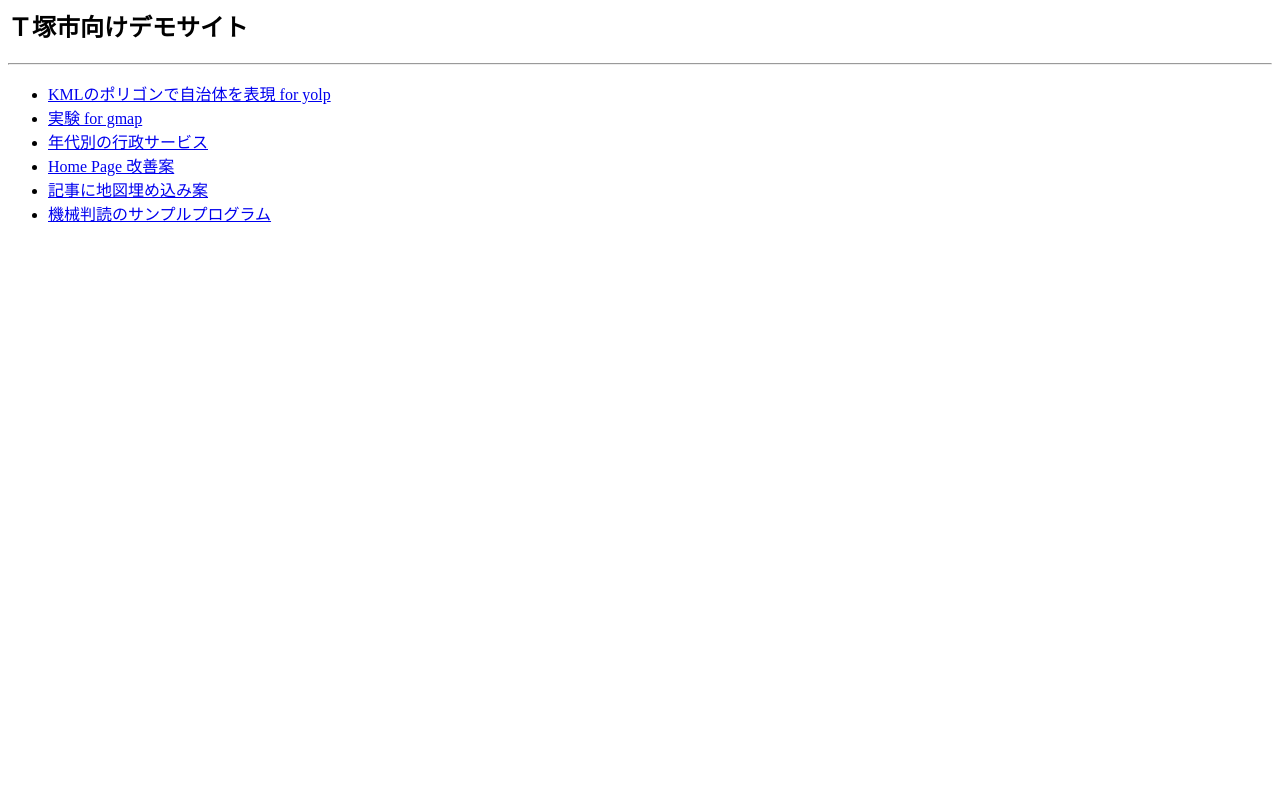
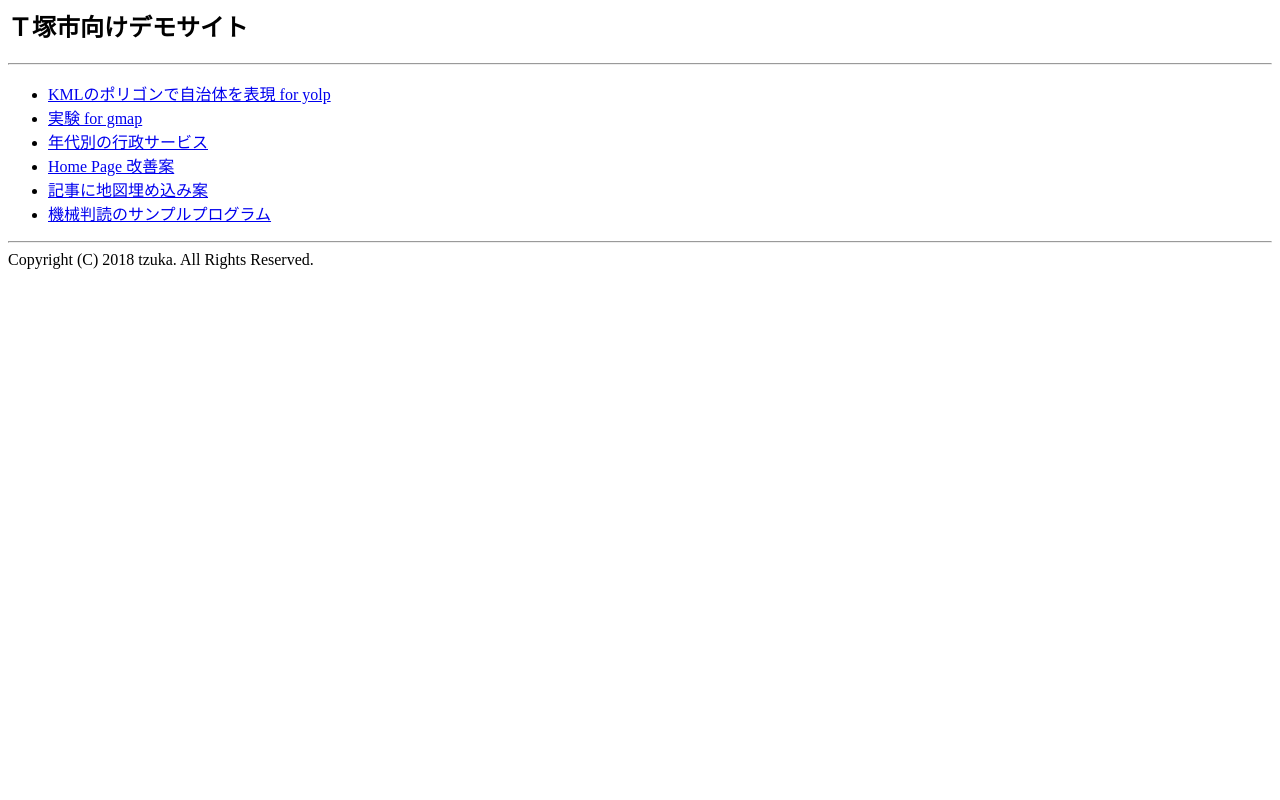
Before and after one commit to kon104/tzuka, a PHP site: page / in a window 1280 px wide. Run offline with PHP 8.4, Linux system fonts and the light colour scheme.

Commit message:
wrote the copyright on the bottom of the page.

```diff
--- a/index.php
+++ b/index.php
@@ -19,6 +19,8 @@
 	<li><a href="./report/decipher.php">機械判読のサンプルプログラム</a></li>
 </ul>
 
+<hr/>
+Copyright (C) 2018 tzuka. All Rights Reserved.
 
 </body>
 </html>
```
